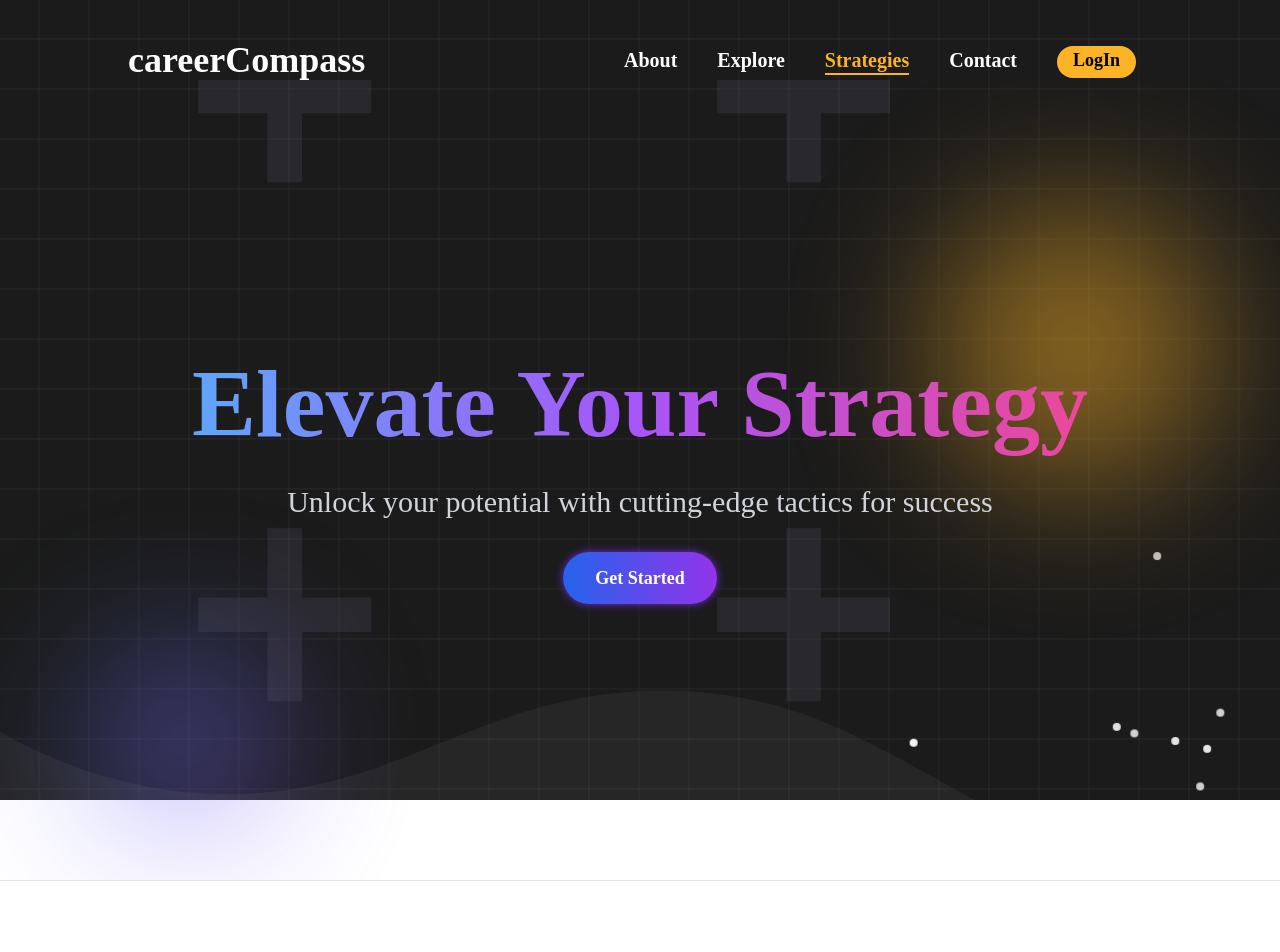
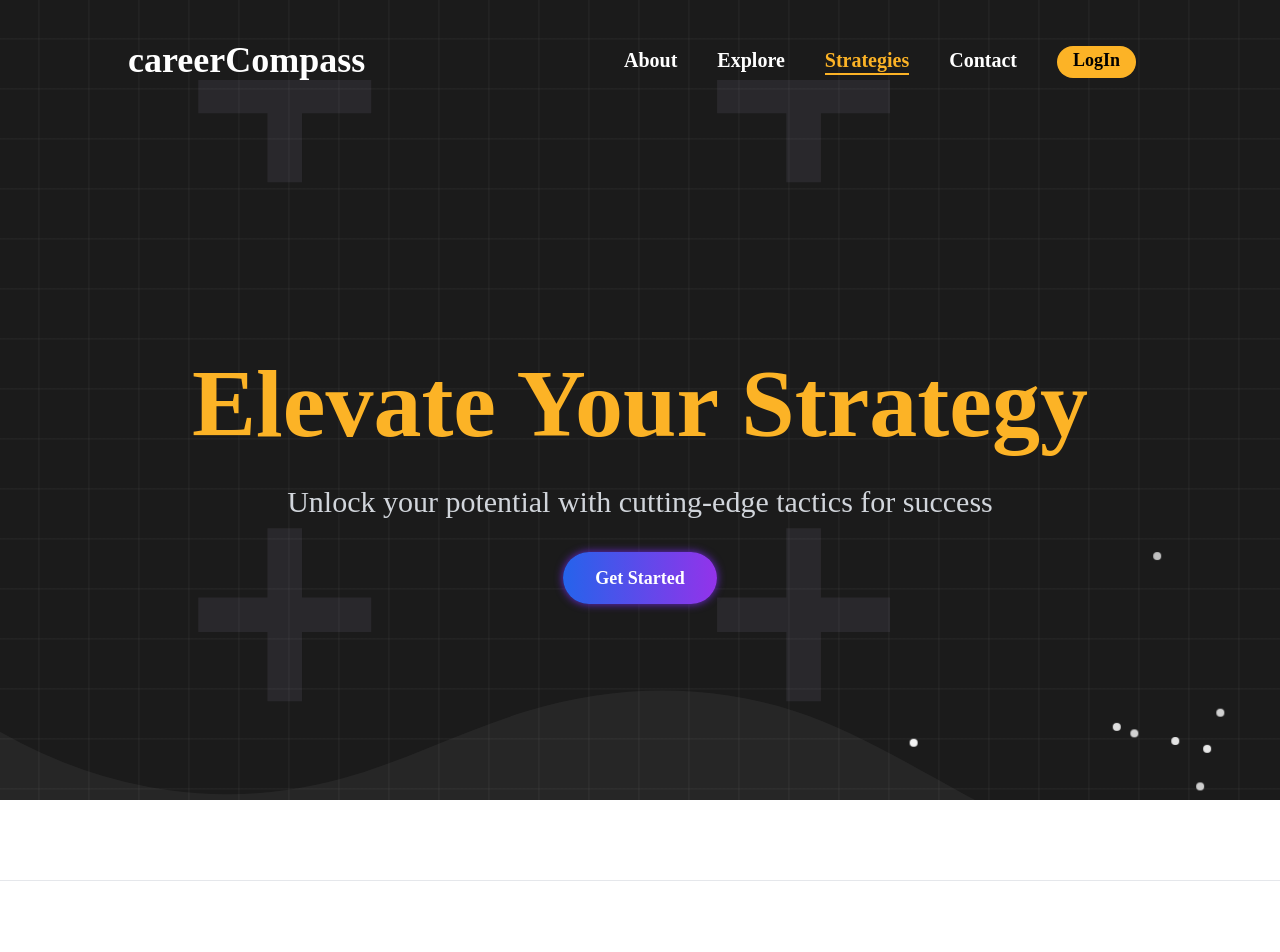
Before and after one commit to namannn04/careerCompass, a React (Vite) app: page /strategies in a window 1280 px wide. Shown: the top 952 px of the page. Built offline with nearby package versions, Linux system fonts and the light colour scheme; a web font is replaced by a local one.

Commit message:
strat and exp front edit

```diff
--- a/src/Career/Careers.jsx
+++ b/src/Career/Careers.jsx
@@ -43,7 +43,7 @@ const Career = () => {
   return (
     <div className="relative min-h-screen overflow-hidden">
       <Navbar />
-      {[...Array(50)].map((_, index) => (
+      {[...Array(30)].map((_, index) => (
         <motion.div
           key={index}
           className="absolute w-2 h-2 bg-blue-400 rounded-full"
@@ -218,34 +218,6 @@ const Career = () => {
         ))}
       </div>
 
-      {/* Animated shapes */}
-      <motion.div
-        className="absolute bottom-3 left-3 w-40 h-40 bg-gradient-to-br from-blue-500 to-purple-500 rounded-full filter blur-3xl opacity-50"
-        animate={{
-          x: [0, 100, 0],
-          y: [0, -50, 0],
-          scale: [1, 1.2, 1],
-        }}
-        transition={{
-          duration: 15,
-          repeat: Infinity,
-          repeatType: "reverse",
-        }}
-      />
-      <motion.div
-        className="absolute top-[6.5rem] right-0 w-60 h-60 bg-gradient-to-bl from-indigo-500 to-purple-500 rounded-full filter blur-3xl opacity-50"
-        animate={{
-          x: [0, -100, 0],
-          y: [0, 50, 0],
-          scale: [1, 1.2, 1],
-        }}
-        transition={{
-          duration: 18,
-          repeat: Infinity,
-          repeatType: "reverse",
-        }}
-      />
-
       {/* Decorative elements */}
       <div className="absolute bottom-0 left-0 w-full overflow-hidden">
         <svg
--- a/src/Components/Strategies/stratFront.jsx
+++ b/src/Components/Strategies/stratFront.jsx
@@ -58,7 +58,7 @@ const stratFront = () => {
       {/* Main content */}
       <div className="relative z-10 text-center px-4 sm:px-6 lg:px-8">
         <motion.h1
-          className="text-6xl sm:text-7xl md:text-8xl -mt-16 md:mt-0 font-extrabold mb-6 pb-2 text-transparent bg-clip-text bg-gradient-to-r from-blue-400 via-purple-500 to-pink-500"
+          className="text-6xl sm:text-7xl md:text-8xl -mt-16 md:mt-0 font-extrabold mb-6 pb-2 bg-clip-text text-[#fcb326]"
           initial={{ opacity: 0, y: -50 }}
           animate={{ opacity: 1, y: 0 }}
           transition={{ duration: 0.8, ease: "easeOut" }}
@@ -94,34 +94,6 @@ const stratFront = () => {
         </motion.div>
       </div>
 
-      {/* Animated shapes */}
-      <motion.div
-        className="absolute bottom-3 left-3 w-40 h-40 bg-gradient-to-br from-blue-500 to-purple-500 rounded-full filter blur-3xl opacity-50"
-        animate={{
-          x: [0, 100, 0],
-          y: [0, -50, 0],
-          scale: [1, 1.2, 1],
-        }}
-        transition={{
-          duration: 15,
-          repeat: Infinity,
-          repeatType: "reverse",
-        }}
-      />
-      <motion.div
-        className="absolute top-[6.5rem] right-0 w-60 h-60 bg-gradient-to-bl from-[#fcb326] to-[#fcb326] rounded-full filter blur-3xl opacity-50"
-        animate={{
-          x: [0, -100, 0],
-          y: [0, 50, 0],
-          scale: [1, 1.2, 1],
-        }}
-        transition={{
-          duration: 18,
-          repeat: Infinity,
-          repeatType: "reverse",
-        }}
-      />
-
       {/* Decorative elements */}
       <div className="absolute bottom-0 left-0 w-full overflow-hidden">
         <svg
```
